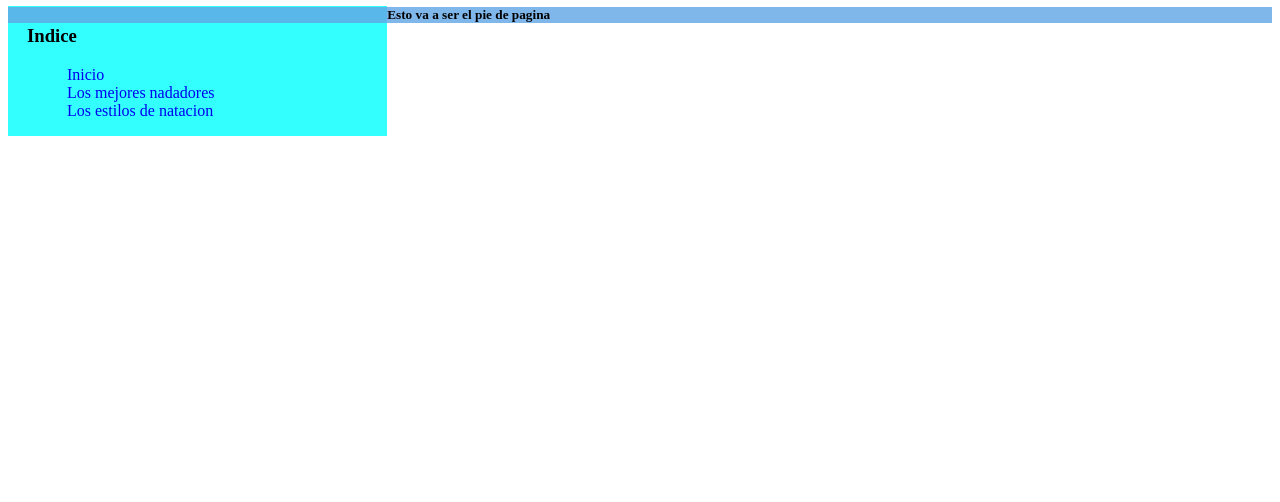
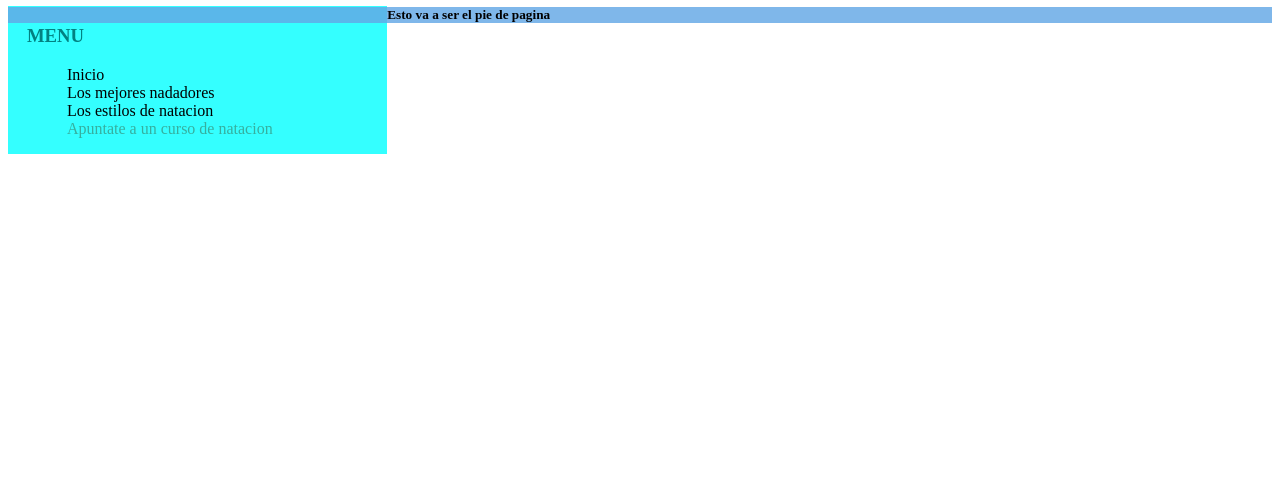
Before and after one commit to Alexbaaa/Alexbaaa.github.io, a plain HTML site: page pagina_4.html in a window 1280 px wide. Shown: the part 298-800 px from the top of the page. Drawn offline with Linux system fonts and the light colour scheme.

Commit message:
Mejora del menu

```diff
--- a/pagina_4.html
+++ b/pagina_4.html
@@ -12,11 +12,12 @@
         <h1 style="position: relative;width: 30%;position: relative; left:40%; right: 30%;">Todo sobre natación </h1>
     </header>
     <nav style="width: 30%;float: left;background-color: rgba(0, 255, 255, 0.795);">
-        <h3 style="position: relative;width:90%;left: 5%; right: 5%;">Indice</h3>
-        <ul style="position: relative;width:90%;left: 5%; right: 5%;list-style: none;text-decoration: none;">
-            <li><a href="index.html" style="text-decoration: none;">Inicio</a></li>
-            <li><a href="pagina_2.html" style="text-decoration: none;">Los mejores nadadores</a></li>
-            <li><a href="pagina_3.html" style="text-decoration: none;">Los estilos de natacion</a></li>
+        <h3 style="position: relative; width:90%;left: 5%;right: 5%;color: rgb(2, 129, 129);">MENU</h3>
+        <ul style="position: relative;width:90%;left: 5%; right: 5%;list-style: none;">
+            <li><a href="index.html" style="text-decoration: none;color: black;">Inicio</a></li>
+            <li><a href="pagina_2.html" style="text-decoration: none;color: black;">Los mejores nadadores</a></li>
+            <li><a href="pagina_3.html" style="text-decoration: none;color: black;">Los estilos de natacion</a></li>
+            <li><a href="pagina_4.html" style="text-decoration: none;color: rgb(54, 175, 159);">Apuntate a un curso de natacion</a></li>
         </ul>
     </nav>
     <footer style="position: relative; width: 100%; height:10%;background-color: rgba(99, 167, 230, 0.815);">
```
Also changed, not shown: index.html (+5 -4 lines), pagina_2.html (+6 -5 lines), pagina_3.html (+6 -5 lines).
